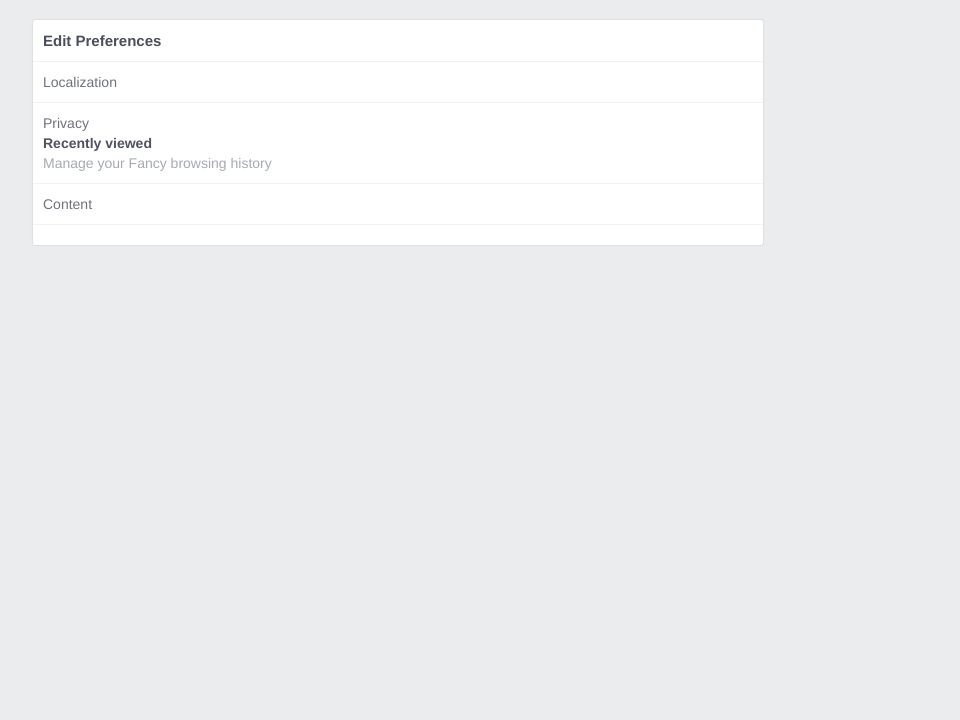
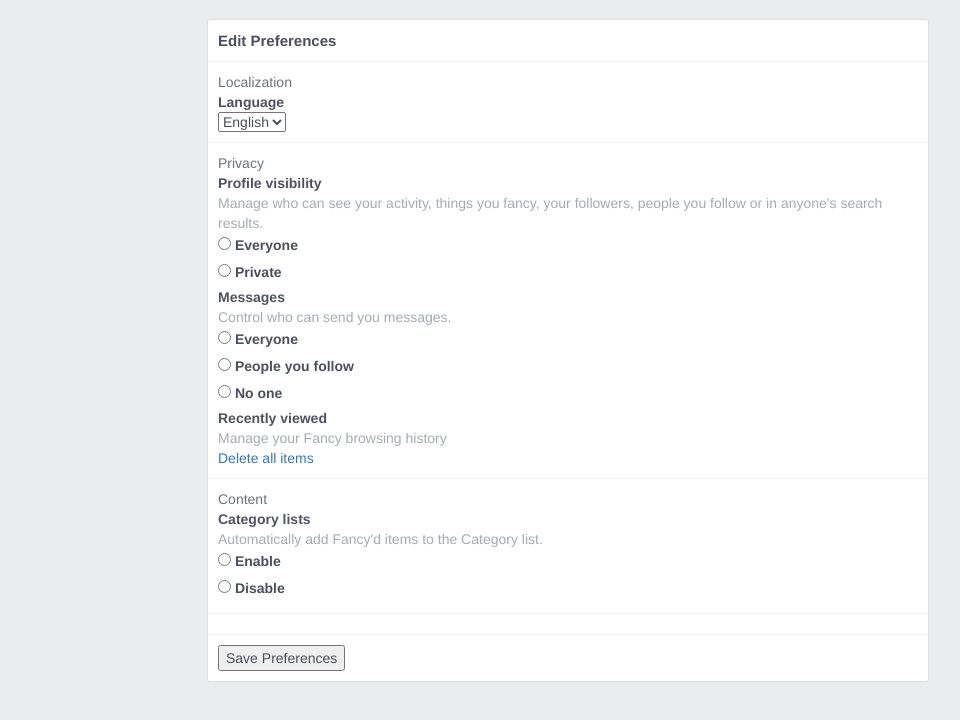
Before and after one commit to appetizermonster/my-homework, a React app: page / in a window 1280 px wide. Shown: the top 720 px of the page, without its empty margins (72-1032 px from the left). Built offline with nearby package versions, Linux system fonts and the light colour scheme.

Commit message:
Implement some components

```diff
--- a/package.json
+++ b/package.json
@@ -12,7 +12,8 @@
   "license": "ISC",
   "dependencies": {
     "react": "^15.6.1",
-    "react-dom": "^15.6.1"
+    "react-dom": "^15.6.1",
+    "react-loading": "^0.1.4"
   },
   "devDependencies": {
     "autoprefixer": "^7.1.2",
--- a/src/App.jsx
+++ b/src/App.jsx
@@ -5,8 +5,8 @@ class App extends React.Component {
   render() {
     return (
       <div className="container">
-        <div className="col-md-8" style={{
-          margin: '20px'
+        <div className="col-md-8 col-md-offset-2" style={{
+          padding: '20px'
         }}>
           <Preferences/>
         </div>
--- /dev/null
+++ b/src/components/FormButton.jsx
@@ -0,0 +1,5 @@
+import React from 'react';
+
+export default (props) => (
+  <button>{props.text}</button>
+);
--- /dev/null
+++ b/src/components/FormRadio.jsx
@@ -0,0 +1,44 @@
+import React from 'react';
+
+class FormRadio extends React.Component {
+  constructor(props) {
+    super(props);
+    this.state = {
+      selected: this.props.selected
+    };
+  }
+  render() {
+    return (
+      <form>
+        {this.makeRadios()}
+      </form>
+    );
+  }
+  makeRadios() {
+    const selectedValue = this.state.selected;
+    return this
+      .props
+      .items
+      .map((x) => {
+        const isSelected = (x.value === selectedValue);
+        return (
+          <div key={x.value}>
+            <label>
+              <input
+                type='radio'
+                value={x.value}
+                checked={isSelected}
+                onChange={this
+                .handleRadioChange
+                .bind(this)}/> {x.text}
+            </label>
+          </div>
+        )
+      });
+  }
+  handleRadioChange(evt) {
+    this.setState({selected: evt.target.value});
+  }
+}
+
+export default FormRadio;
--- /dev/null
+++ b/src/components/FormSelect.jsx
@@ -0,0 +1,18 @@
+import React from 'react';
+
+function _makeOptions(items) {
+  return items.map((x) => {
+    return (
+      <option key={x.value} value={x.value}>{x.text}</option>
+    )
+  });
+}
+
+export default(props) => {
+  const options = _makeOptions(props.items || []);
+  return (
+    <select>
+      {options}
+    </select>
+  );
+};
--- a/src/containers/Preferences.jsx
+++ b/src/containers/Preferences.jsx
@@ -1,23 +1,83 @@
 import React from 'react';
+import ReactLoading from 'react-loading';
+
 import Form from '../components/Form.jsx';
 import FormHeader from '../components/FormHeader.jsx';
 import SubForm from '../components/SubForm.jsx';
 import FormItem from '../components/FormItem.jsx';
 import FormItemHint from '../components/FormItemHint.jsx';
+import FormSelect from '../components/FormSelect.jsx';
+import FormRadio from '../components/FormRadio.jsx';
+import FormButton from '../components/FormButton.jsx';
+
+import data from './preferences-data.js';
 
 class Preferences extends React.Component {
+  constructor(props) {
+    super(props);
+    this.state = {
+      fetched: false
+    };
+  }
+  componentDidMount() {
+    setTimeout(() => this.setState({fetched: true}), 3000);
+  }
   render() {
+    if (!this.state.fetched)
+      return this.renderLoading();
+    return this.renderForm();
+  }
+  renderLoading() {
+    return (
+      <Form>
+        <div style={{
+          padding: '20px'
+        }}>
+          <center>
+            <ReactLoading
+              type="spinningBubbles"
+              color="#4b4f5d"
+              width='32px'
+              height='32px'/>
+          </center>
+        </div>
+      </Form>
+    );
+  }
+  renderForm() {
     return (
       <Form>
         <FormHeader>Edit Preferences</FormHeader>
-        <SubForm title='Localization'></SubForm>
+        <SubForm title='Localization'>
+          <FormItem title='Language'>
+            <FormSelect items={data.languages}/>
+          </FormItem>
+        </SubForm>
         <SubForm title='Privacy'>
+          <FormItem title='Profile visibility'>
+            <FormItemHint>Manage who can see your activity, things you fancy, your
+              followers, people you follow or in anyone's search results.</FormItemHint>
+            <FormRadio items={data.profileVisibilities}/>
+          </FormItem>
+          <FormItem title='Messages'>
+            <FormItemHint>Control who can send you messages.</FormItemHint>
+            <FormRadio items={data.messages}/>
+          </FormItem>
           <FormItem title='Recently viewed'>
             <FormItemHint>Manage your Fancy browsing history</FormItemHint>
+            <a href="#">Delete all items</a>
           </FormItem>
         </SubForm>
-        <SubForm title='Content'></SubForm>
+        <SubForm title='Content'>
+          <FormItem title='Category lists'>
+            <FormItemHint>Automatically add Fancy'd items to the Category list.</FormItemHint>
+            <FormRadio items={data.categoryListOptions}/>
+          </FormItem>
+        </SubForm>
         <SubForm></SubForm>
+        <SubForm>
+          <FormButton text='Save Preferences'/>
+        </SubForm>
       </Form>
     );
   }
--- /dev/null
+++ b/src/containers/preferences-data.js
@@ -0,0 +1,33 @@
+export default {
+  languages: [{
+    text: 'English',
+    value: 'en'
+  }, {
+    text: 'Korean',
+    value: 'kr'
+  }],
+  profileVisibilities: [{
+    text: 'Everyone',
+    value: 'all'
+  }, {
+    text: 'Private',
+    value: 'me'
+  }],
+  messages: [{
+    text: 'Everyone',
+    value: 'all'
+  }, {
+    text: 'People you follow',
+    value: 'followings'
+  }, {
+    text: 'No one',
+    value: 'none'
+  }],
+  categoryListOptions: [{
+    text: 'Enable',
+    value: 'on'
+  }, {
+    text: 'Disable',
+    value: 'off'
+  }]
+};
```
Also changed, not shown: 1 other file (tests, documents, lock files or other folders).
